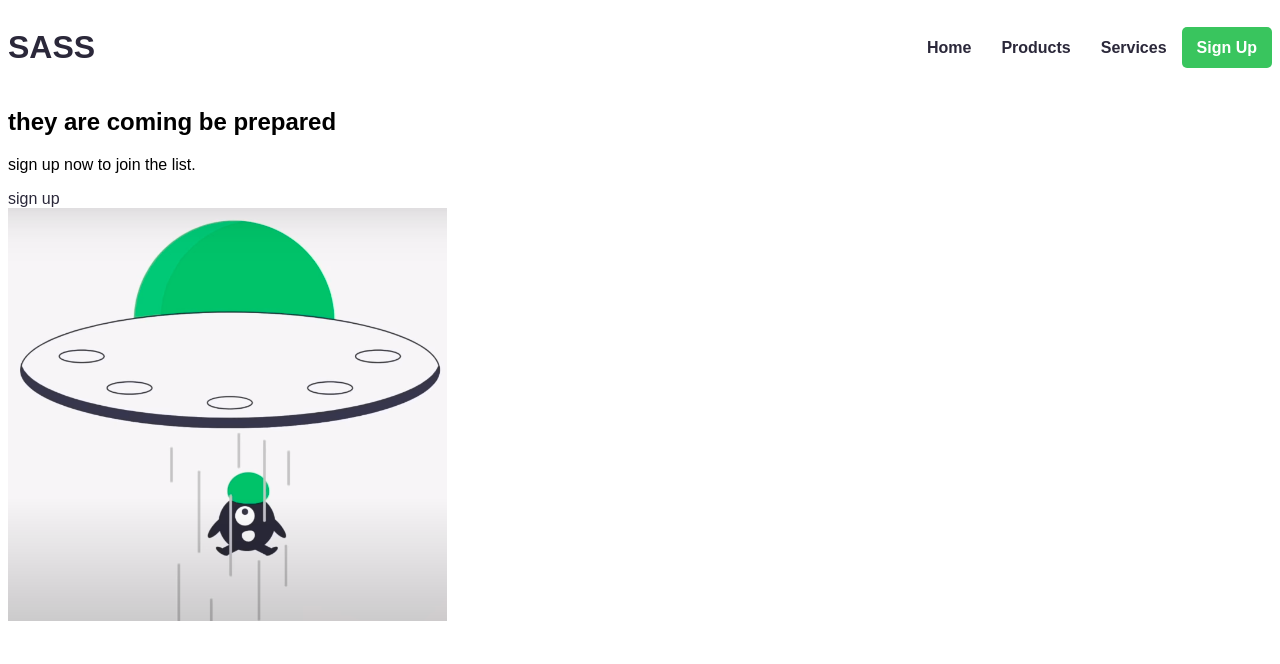
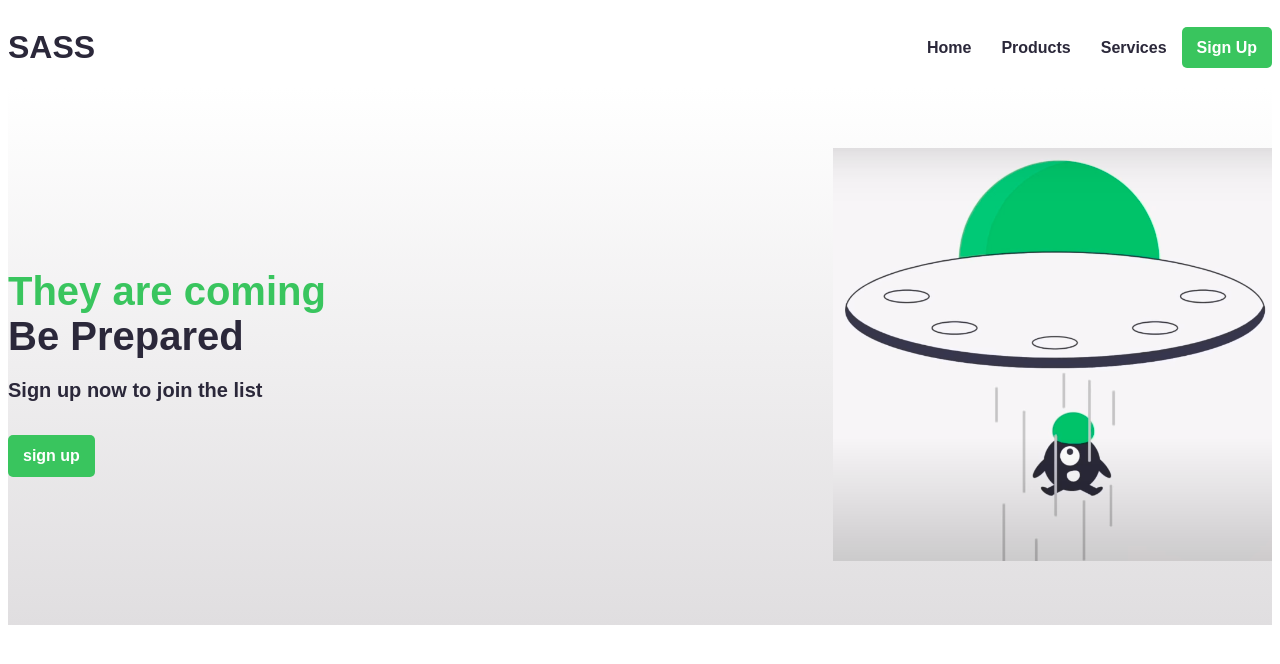
Before and after one commit to katulaxioned/sasssite, a plain HTML site: page index.html in a window 1280 px wide. Drawn offline with Linux system fonts and the light colour scheme.

Commit message:
Banner style done.

```diff
--- a/assets/css/style.scss
+++ b/assets/css/style.scss
@@ -1,3 +1,5 @@
+/* Header styleing start. */
+
 $primary-color: #39c55e;
 $secondary-color: #2b283a;
 
@@ -39,11 +41,55 @@ ul li a{
   }
 }
 
-ul li:last-child a{
+@mixin button-green{
   background-color: $primary-color;
   color: #fff;
   &:hover{
     transition: .5s;
     background-color: darken($color: $primary-color, $amount: 5%);
   }
+  border-radius: 5px;
 }
+
+ul li:last-child a{ @include button-green;}
+/* Header styleing end. */
+/* Banner style start. */
+.banner{
+  padding: 60px 0;
+  background-image: linear-gradient(#fff, #e0dee0);
+}
+
+.banner .wrapper{
+  display: flex;
+  justify-content: space-between;
+  align-items: center;
+}
+
+.banner h2{
+  color: $primary-color;
+  font-size: 40px;
+}
+
+.banner h2::after{
+  content: "Sign up now to join the list";
+  margin-top: 20px;
+  display: block;
+  color: $secondary-color;
+  font-size: 20px;
+}
+
+.banner-tagline{
+  color: $secondary-color;
+  display: block;
+}
+
+.banner h2::first-letter,.banner-tagline{ text-transform: capitalize;}
+
+.banner-heading a{
+  @include button-green;
+  padding: 12px 15px;
+  display: inline-block;
+  font-weight: 600;
+  border-radius: 5px;
+}
+/* Banner style end. */
--- a/index.html
+++ b/index.html
@@ -54,7 +54,6 @@
         <div class="wrapper">
           <div class="banner-heading">
             <h2>they are coming <span class="banner-tagline">be prepared</span></h2>
-            <p>sign up now to join the list.</p>
             <a href="#FIXME">sign up</a>
           </div>
           <div class="banner-img">
```
Also changed, not shown: assets/css/style.css, 1 other file.
